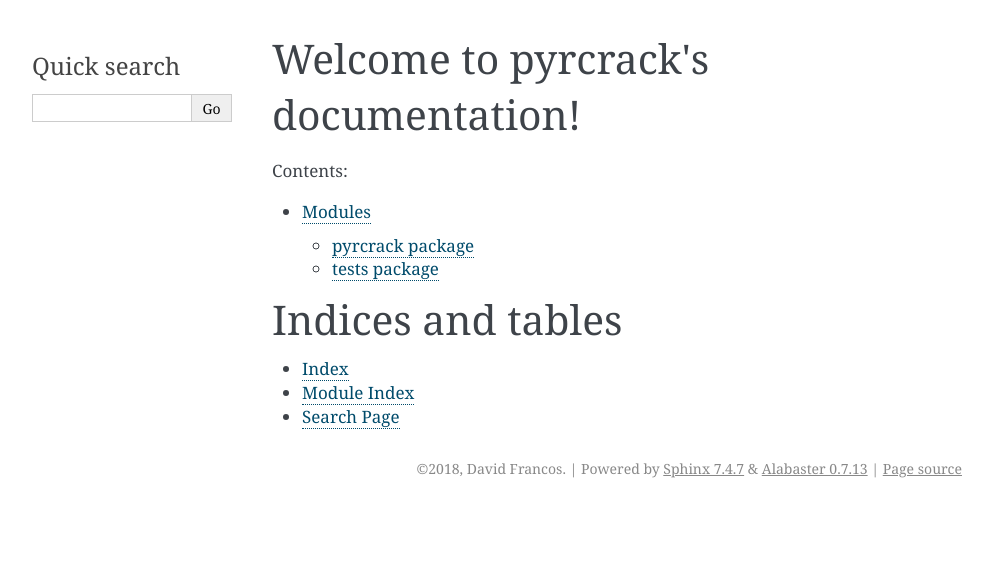
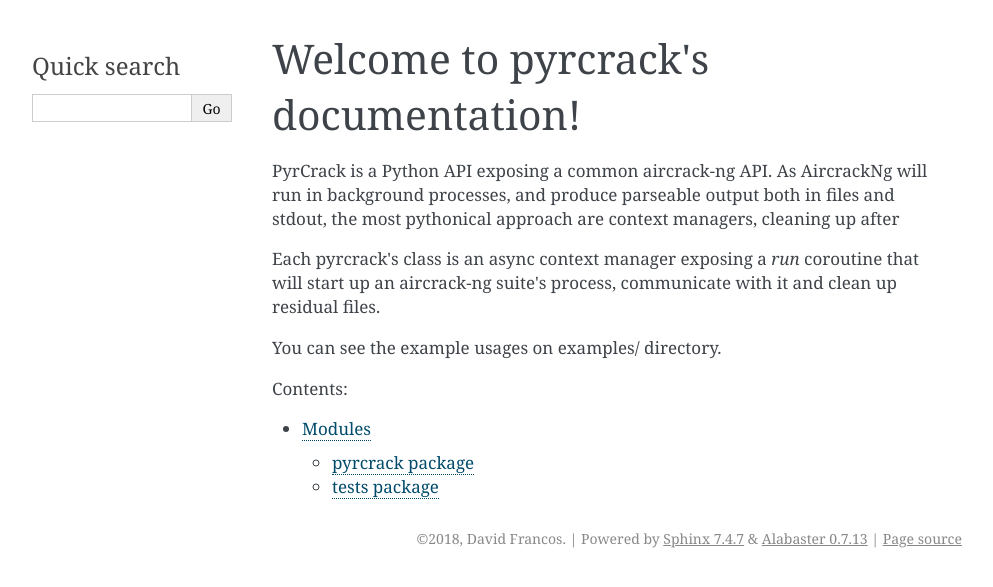
Before and after one commit to XayOn/pyrcrack, a Sphinx documentation site: the page built from docs/source/index.rst, in a window 1280 px wide. Shown: the top 587 px of the page, without its empty margins (148-1141 px from the left). Built offline with Sphinx 7.4.7, drawn with Linux system fonts in a browser that asks for light colours.

Commit message:
chore: [#9] Added base docs

```diff
--- a/docs/source/index.rst
+++ b/docs/source/index.rst
@@ -6,17 +6,17 @@
 Welcome to pyrcrack's documentation!
 ====================================
 
+PyrCrack is a Python API exposing a common aircrack-ng API. As AircrackNg will
+run in background processes, and produce parseable output both in files and
+stdout, the most pythonical approach are context managers, cleaning up after
+
+Each pyrcrack's class is an async context manager exposing a `run` coroutine
+that will start up an aircrack-ng suite's process, communicate with it and
+clean up residual files.
+
+You can see the example usages on examples/ directory.
 
 .. toctree::
    api/modules
    :maxdepth: 2
    :caption: Contents:
-
-
-
-Indices and tables
-==================
-
-* :ref:`genindex`
-* :ref:`modindex`
-* :ref:`search`
```
